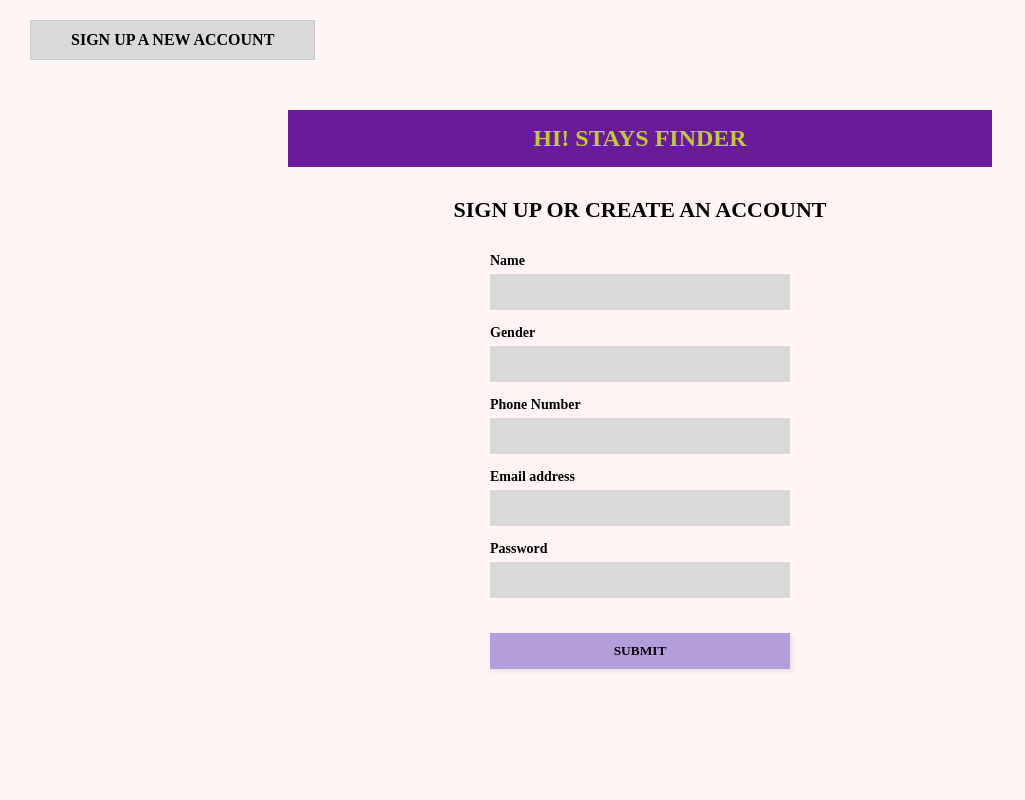
After one commit to Riya1153/StayFinder, a Django app: page /registration/ in a window 1280 px wide. The commit adds this page. Shown: the whole page, without its empty margins (0-1025 px from the left). Run offline with Django 5.2, Linux system fonts and the light colour scheme.

Commit message:
StayFinder-10: Linked front page to registration and finalized UI

```diff
--- a/core/templates/front_page.html
+++ b/core/templates/front_page.html
@@ -112,7 +112,7 @@
     <p class="tagline">FIND YOUR NEXT RELIABLE "STAYS"</p>
 
     <div class="btn-container">
-        <a href="/hostels/" class="btn">Registration</a>
+        <a href="/registration/" class="btn">Registration</a>
         <a href="/admin/" class="btn">LOG IN</a>
     </div>
 
--- /dev/null
+++ b/core/templates/registration.html
@@ -0,0 +1,135 @@
+<!DOCTYPE html>
+{% load static %}
+<html lang="en">
+<head>
+    <meta charset="UTF-8">
+    <meta name="viewport" content="width=device-width, initial-scale=1.0">
+    <title>StayFinder - Sign Up</title>
+    <style>
+        * { margin: 0; padding: 0; box-sizing: border-box; font-family: 'Times New Roman', serif; }
+
+        body {
+            background-color: #FFF5F5;
+            display: flex;
+            flex-direction: column;
+            align-items: center;
+            min-height: 100vh;
+        }
+
+        /* Top Left Header */
+        .top-left-box {
+            align-self: flex-start;
+            margin: 20px 0 0 30px;
+            background: #D9D9D9;
+            padding: 10px 40px;
+            border: 1px solid #ccc;
+            font-weight: bold;
+            font-size: 16px;
+            text-transform: uppercase;
+        }
+
+        /* Purple Banner */
+        .purple-banner {
+            background-color: #6A1B9A; /* Dark purple like image */
+            width: 55%;
+            padding: 15px;
+            text-align: center;
+            margin-top: 50px;
+            margin-bottom: 30px;
+        }
+
+        .banner-text {
+            color: #C0CA33; /* Yellowish/Lime text color from image */
+            font-size: 24px;
+            font-weight: bold;
+            text-transform: uppercase;
+        }
+
+        /* Form Styling */
+        .form-title {
+            font-size: 22px;
+            font-weight: bold;
+            text-transform: uppercase;
+            margin-bottom: 30px;
+        }
+
+        .signup-form {
+            width: 300px;
+            display: flex;
+            flex-direction: column;
+            gap: 15px;
+        }
+
+        .input-group {
+            display: flex;
+            flex-direction: column;
+            gap: 5px;
+        }
+
+        .input-group label {
+            font-weight: bold;
+            font-size: 14px;
+        }
+
+        .input-group input {
+            background-color: #D9D9D9;
+            border: none;
+            padding: 10px;
+            width: 100%;
+        }
+
+        /* Submit Button */
+        .submit-btn {
+            background-color: #B39DDB; /* Light purple button */
+            border: none;
+            padding: 10px;
+            font-weight: bold;
+            text-transform: uppercase;
+            margin-top: 20px;
+            cursor: pointer;
+            box-shadow: 2px 2px 5px rgba(0,0,0,0.1);
+        }
+
+    </style>
+</head>
+<body>
+
+    <div class="top-left-box">SIGN UP A NEW ACCOUNT</div>
+
+    <div class="purple-banner">
+        <h1 class="banner-text">HI! STAYS FINDER</h1>
+    </div>
+
+    <h2 class="form-title">SIGN UP OR CREATE AN ACCOUNT</h2>
+
+    <form class="signup-form">
+        <div class="input-group">
+            <label>Name</label>
+            <input type="text">
+        </div>
+
+        <div class="input-group">
+            <label>Gender</label>
+            <input type="text">
+        </div>
+
+        <div class="input-group">
+            <label>Phone Number</label>
+            <input type="text">
+        </div>
+
+        <div class="input-group">
+            <label>Email address</label>
+            <input type="email">
+        </div>
+
+        <div class="input-group">
+            <label>Password</label>
+            <input type="password">
+        </div>
+
+        <button type="submit" class="submit-btn">SUBMIT</button>
+    </form>
+
+</body>
+</html>
--- a/core/views.py
+++ b/core/views.py
@@ -7,3 +7,6 @@ def front_page(request):
 def hostel_list(request):
     hostels = Hostel.objects.all()
     return render(request, 'hostel_list.html', {'hostels': hostels}) # Page 5
+
+def registration(request):
+    return render(request, 'registration.html')
--- a/stayfinder_backend/urls.py
+++ b/stayfinder_backend/urls.py
@@ -1,14 +1,16 @@
 from django.contrib import admin
 from django.urls import path
-from core.views import hostel_list, front_page
+from core.views import hostel_list, front_page, registration # registration add
 from django.conf import settings
 from django.conf.urls.static import static
 
 urlpatterns = [
     path('admin/', admin.site.urls),
-    path('', front_page, name='front_page'),           # http://127.0.0.1:8000/
-    path('hostels/', hostel_list, name='hostel_list'), # http://127.0.0.1:8000/hostels/
+    path('', front_page, name='front_page'),
+    path('hostels/', hostel_list, name='hostel_list'),
+    path('registration/', registration, name='registration'), # New path
 ]
 
 if settings.DEBUG:
     urlpatterns += static(settings.MEDIA_URL, document_root=settings.MEDIA_ROOT)
+    urlpatterns += static(settings.STATIC_URL, document_root=settings.STATIC_ROOT)
```
